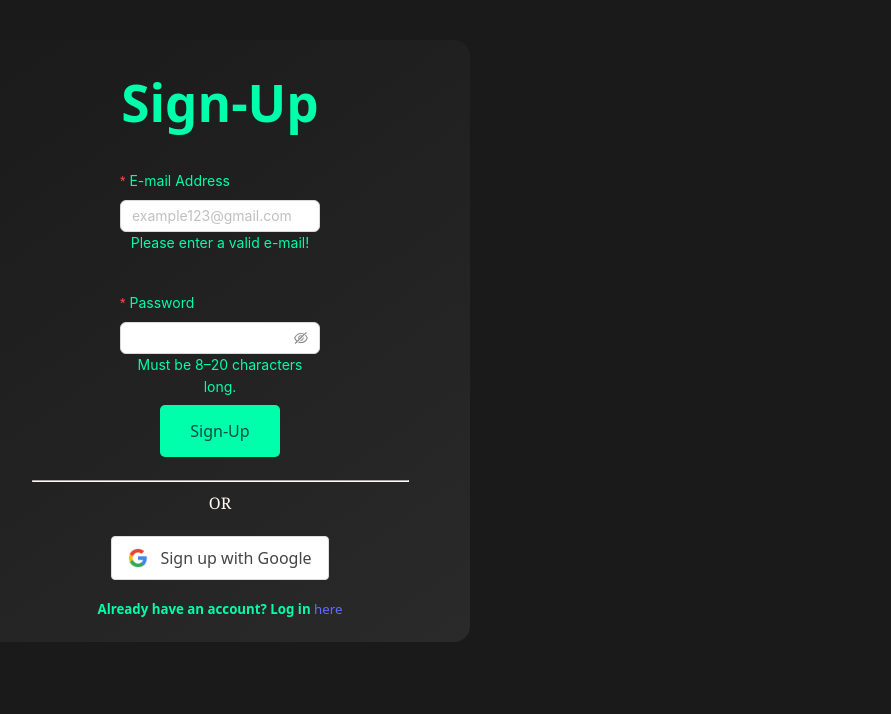
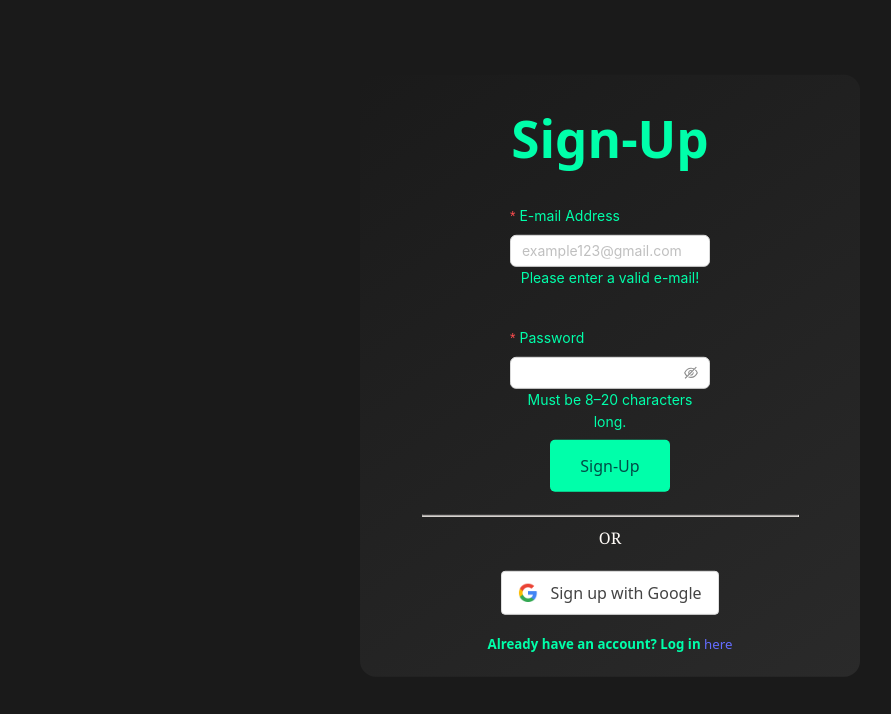
Before and after one commit to ShivD7/CodeEval, a React (Vite) app in the folder frontend/code-eval/: page /CodeEval/signup in a window 1280 px wide. Shown: the top 714 px of the page, without its empty margins (30-921 px from the left). Built offline with nearby package versions, Linux system fonts and the light colour scheme; no server answers.

Commit message:
fixed positioning on signup and login pages

```diff
--- a/frontend/code-eval/src/components/LoginPage.css
+++ b/frontend/code-eval/src/components/LoginPage.css
@@ -4,10 +4,11 @@
 }
 
 .main-container {
-  display: flex;
-  flex-direction: column;
-  align-items: center;
-  padding-top: 8%;
+  position: absolute;
+  left: 50%;
+  top: 50%;
+  transform: translate(-50%, -50%);
+  padding-top: 3%;
   height: 86%;
 }
 
--- a/frontend/code-eval/src/components/SignupPage.css
+++ b/frontend/code-eval/src/components/SignupPage.css
@@ -1,13 +1,14 @@
-.main-title{
+.signup-title{
     color: #00ffaa;
 
 }
 
-.main-container {
-  display: flex;
-  flex-direction: column;
-  align-items: center;
-  padding-top: 8%;
+.signup-container {
+  position: absolute;
+  left: 50%;
+  top: 50%;
+  transform: translate(-50%, -50%);
+  padding-top: 3%;
   height: 86%;
 }
 
@@ -29,7 +30,7 @@
     margin-top:20px;
 }
 
-.log-in-button {
+.sign-up-button {
     padding: 15px 30px;
     background-color: #00ffaa;
     color: #004d47;
@@ -42,17 +43,17 @@
     margin-bottom: 15px;
 }
 
-.log-in-button:hover {
+.sign-up-button:hover {
     background-color: #8affd8;
     transform: scale(1.05);
 }
 
-.log-in-button:active {
+.sign-up-button:active {
     background-color: #aafee2;
     transform: scale(1);
 }
 
-.input-box{
+.signup-input-box{
     display:flex;
     flex-direction: column;
     background: linear-gradient(145deg, #1a1a1a, #2a2a2a);;
@@ -93,12 +94,12 @@
   height: 20px;
 }
 
-.line{
+.signup-line{
     border-color: #fffbf7;
     width: 75%;
 }
 
-.smallText{
+.signupSmallText{
     font-family: Cambria, Cochin, Georgia, Times, 'Times New Roman', serif;
     color:#fffbf7;
     margin-top: 1px;
--- a/frontend/code-eval/src/components/SignupPage.jsx
+++ b/frontend/code-eval/src/components/SignupPage.jsx
@@ -38,10 +38,10 @@ const SignupPage = () => {
     setPassword(newValue);
   }
   return (
-    <div className = "main-container">
+      <div className = "signup-container">
           {userLoggedIn && (<Navigate to={'/home'} replace = {true}/>)}
-        <div className = "input-box">
-            <h1 className = "main-title">Sign-Up</h1>
+          <div className = "signup-input-box">
+              <h1 className = "signup-title">Sign-Up</h1>
               <Form layout="vertical">
               <Form.Item
                   label={<span style={{ color: '#00ffaa'}}>E-mail Address</span>}
@@ -71,11 +71,11 @@ const SignupPage = () => {
                   onChange = {handleChangePassword} />
               </Form.Item>
               </Form>
-            <button className = "log-in-button" onClick={onSubmit}>
+              <button className = "sign-up-button" onClick={onSubmit}>
                   Sign-Up
               </button>
-            <hr className="line"></hr>
-            <p className = "smallText">OR</p>
+              <hr className="signup-line"></hr>
+              <p className = "signupSmallText">OR</p>
               <button className="google-signup-btn" onClick={onGoogleSignIn} aria-label="Sign up with Google">
                   <img
                       src={googleLogo}
```
Lines whose indentation alone changed are shown as unchanged.
